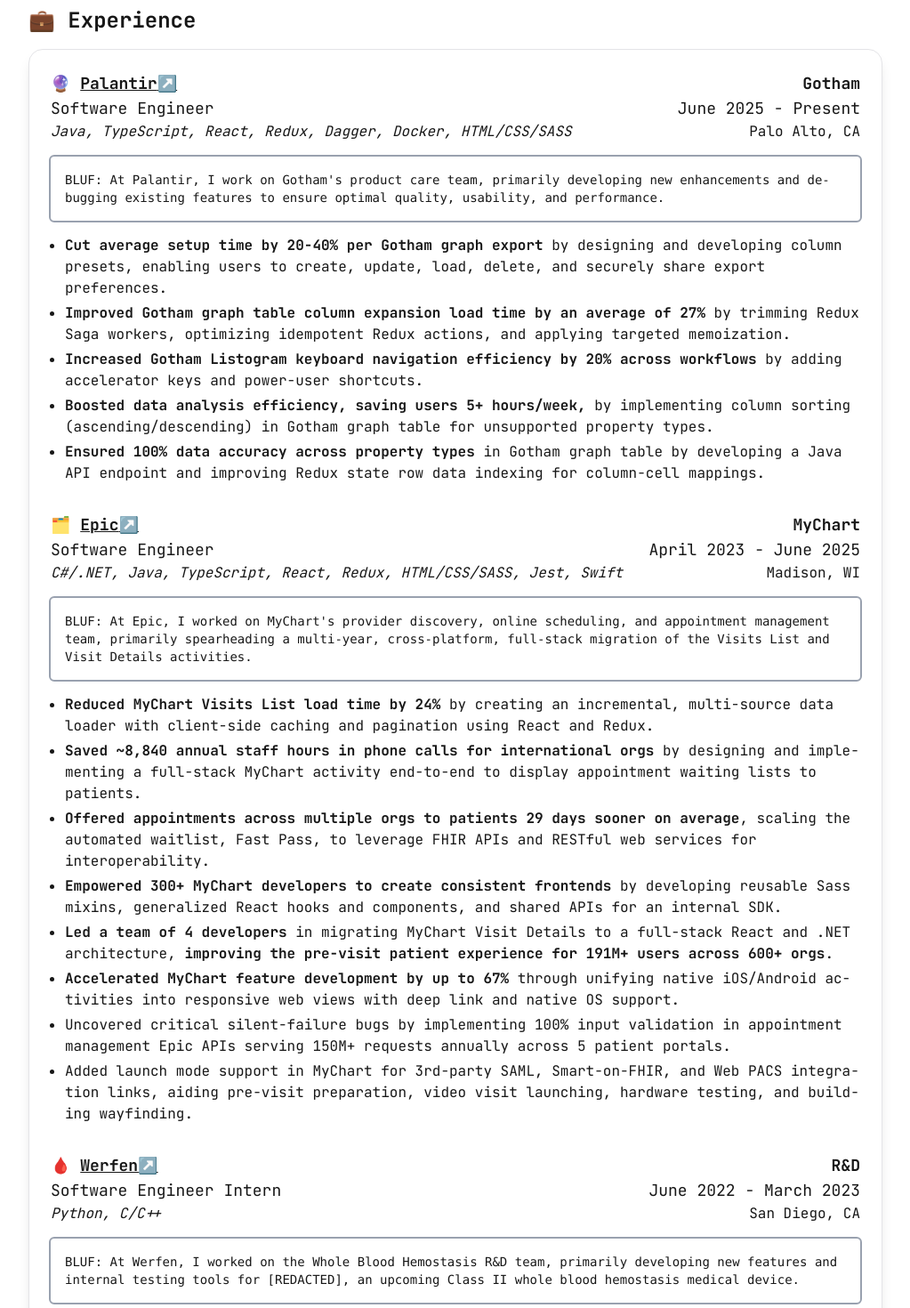
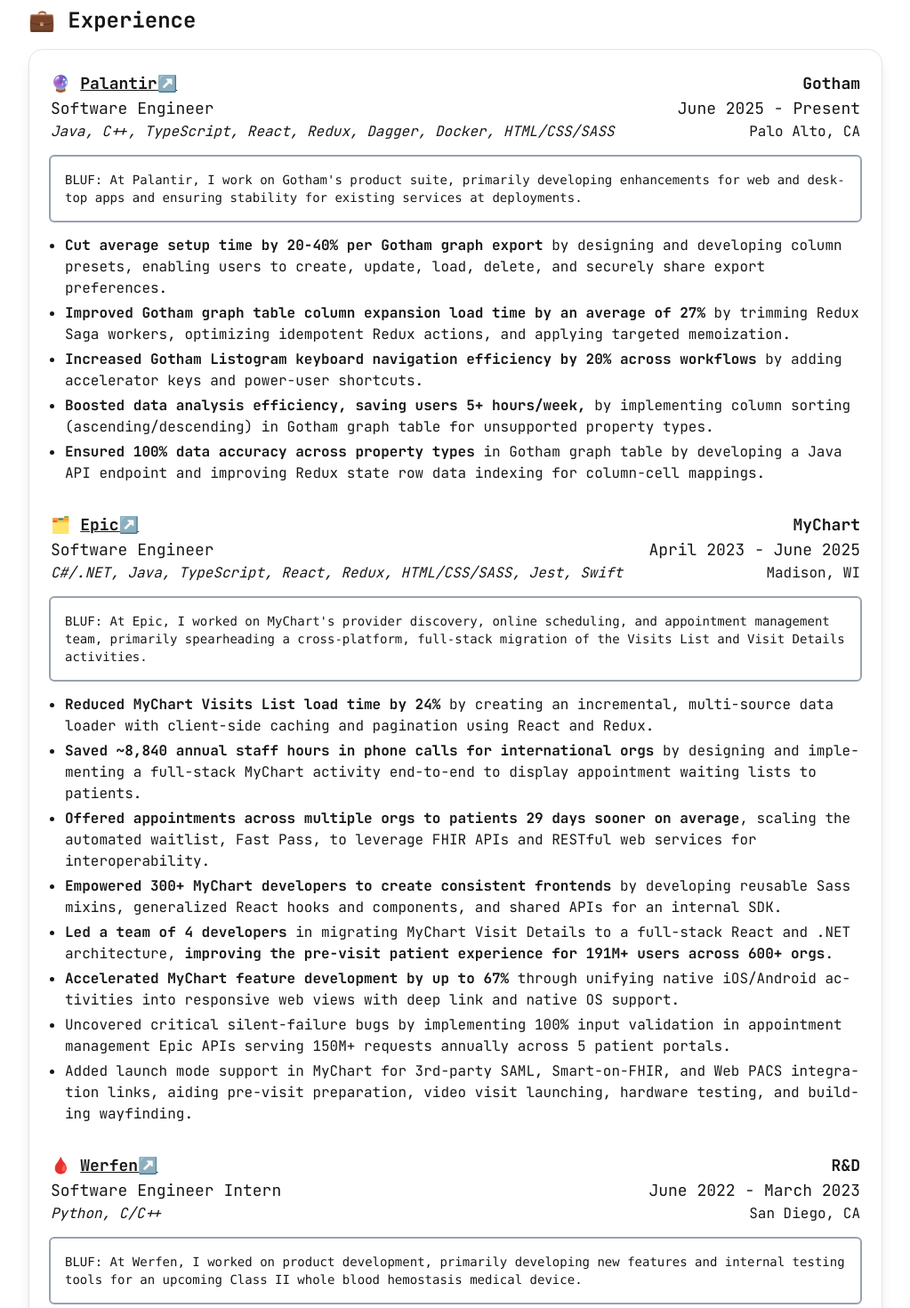
Before and after one commit to rcjng/rcjng-site, a Next.js app: page / in a window 1280 px wide. Shown: the part 780-2250 px from the top of the page at 89% size, without its empty margins (128-1151 px from the left). Built offline with nearby package versions, Linux system fonts and the light colour scheme; no server answers.

Commit message:
Update data

```diff
--- a/src/_data/rcjng_portfolio.ts
+++ b/src/_data/rcjng_portfolio.ts
@@ -31,7 +31,7 @@ export const RCJNG_EXPERIENCES: Readonly<IExperience>[] = [
         location: "San Diego, CA",
         startDateIso: "2022-06-13T07:00:00.000Z",
         endDateIso: "2023-03-24T07:00:00.000Z",
-        summary: "At Werfen, I worked on the Whole Blood Hemostasis R&D team, primarily developing new features and internal testing tools for [REDACTED], an upcoming Class II whole blood hemostasis medical device.",
+        summary: "At Werfen, I worked on product development, primarily developing new features and internal testing tools for an upcoming Class II whole blood hemostasis medical device.",
         descriptions: [
             `<strong>Achieved ~5% relative standard deviation in sensor sampling accuracy</strong> by developing a diagnostic test suite for thermal, pneumatic, optical, and cooling subsystems of a Class II whole blood hemostasis testing device.`,
             `<strong>Decreased debugging time by 10%</strong> by adding object-oriented telemetry and debugging interfaces, I2C heater sensor sampling, and analog-to-digital conversion in C/C++.`,
@@ -50,7 +50,7 @@ export const RCJNG_EXPERIENCES: Readonly<IExperience>[] = [
         location: "Madison, WI",
         startDateIso: "2023-04-03T07:00:00.000Z",
         endDateIso: "2025-06-16T07:00:00.000Z",
-        summary: "At Epic, I worked on MyChart's provider discovery, online scheduling, and appointment management team, primarily spearheading a multi-year, cross-platform, full-stack migration of the Visits List and Visit Details activities.",
+        summary: "At Epic, I worked on MyChart's provider discovery, online scheduling, and appointment management team, primarily spearheading a cross-platform, full-stack migration of the Visits List and Visit Details activities.",
         descriptions: [
             `<strong>Reduced MyChart Visits List load time by 24%</strong> by creating an incremental, multi-source data loader with client-side caching and pagination using React and Redux.`,
             `<strong>Saved ~8,840 annual staff hours in phone calls for international orgs</strong> by designing and implementing a full-stack MyChart activity end-to-end to display appointment waiting lists to patients.`,
@@ -74,7 +74,7 @@ export const RCJNG_EXPERIENCES: Readonly<IExperience>[] = [
         location: "Palo Alto, CA",
         startDateIso: "2025-06-23T07:00:00.000Z",
         endDateIso: undefined,
-        summary: "At Palantir, I work on Gotham's product care team, primarily developing new enhancements and debugging existing features to ensure optimal quality, usability, and performance.",
+        summary: "At Palantir, I work on Gotham's product suite, primarily developing enhancements for web and desktop apps and ensuring stability for existing services at deployments.",
         descriptions: [
          `<strong>Cut average setup time by 20-40% per Gotham graph export</strong> by designing and developing column presets, enabling users to create, update, load, delete, and securely share export preferences.`,
          `<strong>Improved Gotham graph table column expansion load time by an average of 27%</strong> by trimming Redux Saga workers, optimizing idempotent Redux actions, and applying targeted memoization.`,
@@ -82,7 +82,7 @@ export const RCJNG_EXPERIENCES: Readonly<IExperience>[] = [
          `<strong>Boosted data analysis efficiency, saving users 5+ hours/week,</strong> by implementing column sorting (ascending/descending) in Gotham graph table for unsupported property types.`,
          `<strong>Ensured 100% data accuracy across property types</strong> in Gotham graph table by developing a Java API endpoint and improving Redux state row data indexing for column-cell mappings.`
         ],
-        skillsAndAwards: ["Java", "TypeScript", "React", "Redux", "Dagger", "Docker", "HTML/CSS/SASS"]
+        skillsAndAwards: ["Java", "C++", "TypeScript", "React", "Redux", "Dagger", "Docker", "HTML/CSS/SASS"]
     }
 ]  as const;
 
```
